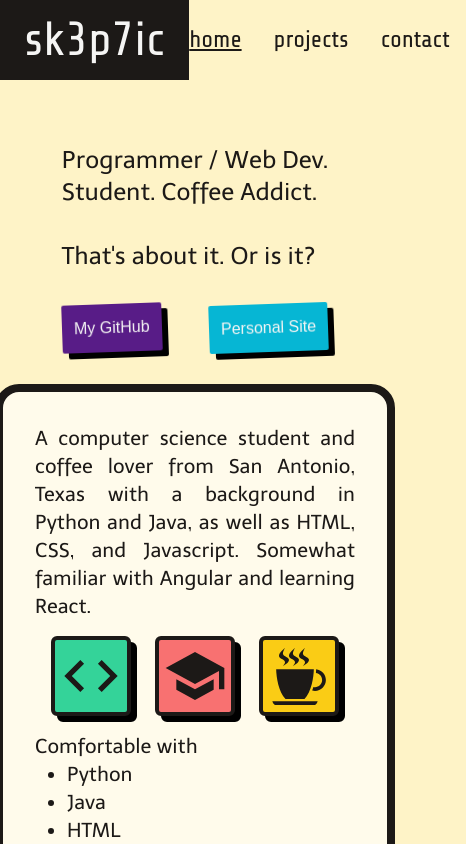
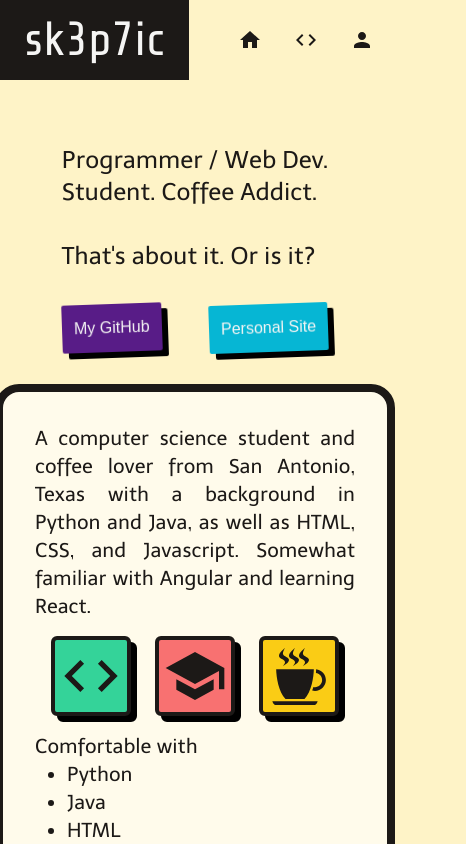
Before and after one commit to sk3p7ic/sk3p7ic-site, a React (Create React App) app: page / in a window 390 px wide. Shown: the top 844 px of the page, 466 px wide, since content can reach past the window. Built offline with nearby package versions, Linux system fonts and the light colour scheme; a web font is replaced by a local one.

Commit message:
Fixed issue with navbar responsiveness

```diff
--- a/src/components/navbar/navbar.js
+++ b/src/components/navbar/navbar.js
@@ -1,8 +1,13 @@
 import { useNavigate } from "react-router-dom";
 import { useNavigation } from "../../contexts/NavContext";
+import { MdHome, MdCode, MdPerson } from "react-icons/md";
 import "./navbar.css";
 
-const PAGES = ["home", "projects", "contact"];
+const PAGES = [
+  ["home", <MdHome />],
+  ["projects", <MdCode />],
+  ["contact", <MdPerson />],
+];
 
 export const NavbarComponent = () => {
   const { currentPage, setCurrentPage } = useNavigation();
@@ -31,7 +36,8 @@ export const NavbarComponent = () => {
             key={i}
             onClick={(e) => doChangePage(e, page)}
           >
-            {page}
+            <p className="hidden sm:block">{page[0]}</p>
+            <span className="block sm:hidden">{page[1]}</span>
           </button>
         ))}
       </div>
```
